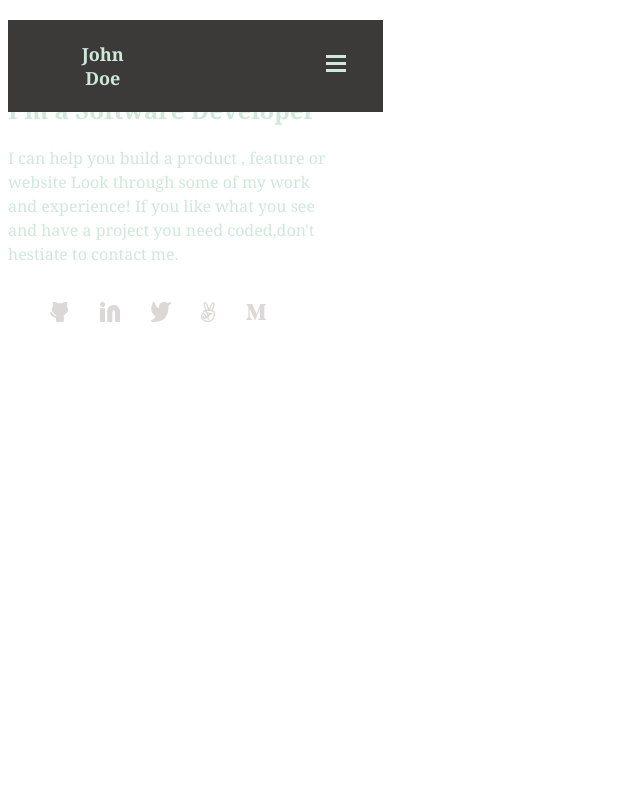
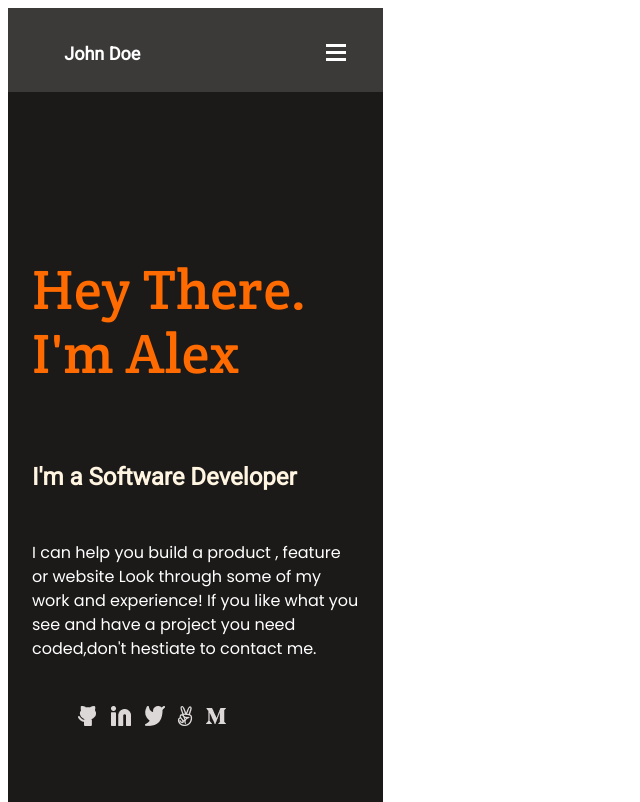
Before and after one commit to Sonikak004/portfolio-setup, a website: page index.html in a window 1280 px wide. Shown: the whole page, without its empty margins (0-640 px from the left). Drawn offline with Linux system fonts and the light colour scheme.

Commit message:
modified html and css files

```diff
--- a/styles.css
+++ b/styles.css
@@ -1,3 +1,6 @@
+@import url('https://fonts.googleapis.com/css2?family=Roboto&display=swap');
+@import url('https://fonts.googleapis.com/css2?family=Crete+Round&family=Poppins&display=swap');
+
 html {
   box-sizing: border-box;
   padding: 0;
@@ -14,7 +17,7 @@ html {
   background: #3c3a39;
 }
 
-.firstpage {
+.pageone {
   position: absolute;
   display: flex;
   flex-direction: column;
@@ -27,27 +30,27 @@ html {
   background: #1c1a19;
 }
 
-.heading {
-  width: 365px;
+.main-title {
+  width: 327px;
   height: 124px;
-  font-family: Cambria, Cochin, Georgia, Times, 'Times New Roman', serif;
+  font-family: 'Crete Round', serif;
   font-style: normal;
-  font-weight: 550;
+  font-weight: 400;
   font-size: 56px;
-  line-height: 60px;
+  line-height: 64px;
   letter-spacing: 0.37px;
-  color: #0eda44;
+  color: #ff6b00;
   flex: none;
 }
 
 .profession {
-  font-family: Cambria, Cochin, Georgia, Times, 'Times New Roman', serif;
+  font-family: 'Roboto', sans-serif;
   font-style: normal;
   font-weight: 700;
   font-size: 24px;
   line-height: 32px;
   align-items: center;
-  color: #cfe9d9;
+  color: #fff5e1;
 }
 
 .navbar {
@@ -57,19 +60,19 @@ html {
 .vector {
   width: 20px;
   height: 3px;
-  background-color: #cfe9d9;
+  background-color: #fff;
   margin-bottom: 4px;
 }
 
 .paragraph {
   width: 327px;
   height: 123px;
-  font-family: Cambria, Cochin, Georgia, Times, 'Times New Roman', serif;
+  font-family: 'Poppins', sans-serif;
   font-style: normal;
   font-weight: 400;
   font-size: 16px;
   line-height: 24px;
-  color: #cfe9d9;
+  color: #fff;
 }
 
 .heading-text {
@@ -82,27 +85,29 @@ html {
   display: flex;
   align-items: center;
   text-align: center;
-  color: #cfe9d9;
+  color: #fff;
   padding-left: 15%;
   flex-grow: 0;
-  font-family: Cambria, Cochin, Georgia, Times, 'Times New Roman', serif;
+  font-family: 'Roboto', sans-serif;
   text-decoration: none;
 }
 
+ul {
+  list-style-type: none;
+}
+
 .social-media-icons {
-  width: 260px;
+  width: 200px;
   height: 40px;
   display: flex;
   align-content: space-between;
 }
 
 .icon {
-  list-style: none;
   flex-grow: 1;
   width: 26px;
   height: 26px;
   display: flex;
   align-items: center;
   justify-content: space-around;
-  column-gap: 25px;
 }
```
Also changed, not shown: index.html (line endings or trailing spaces).
